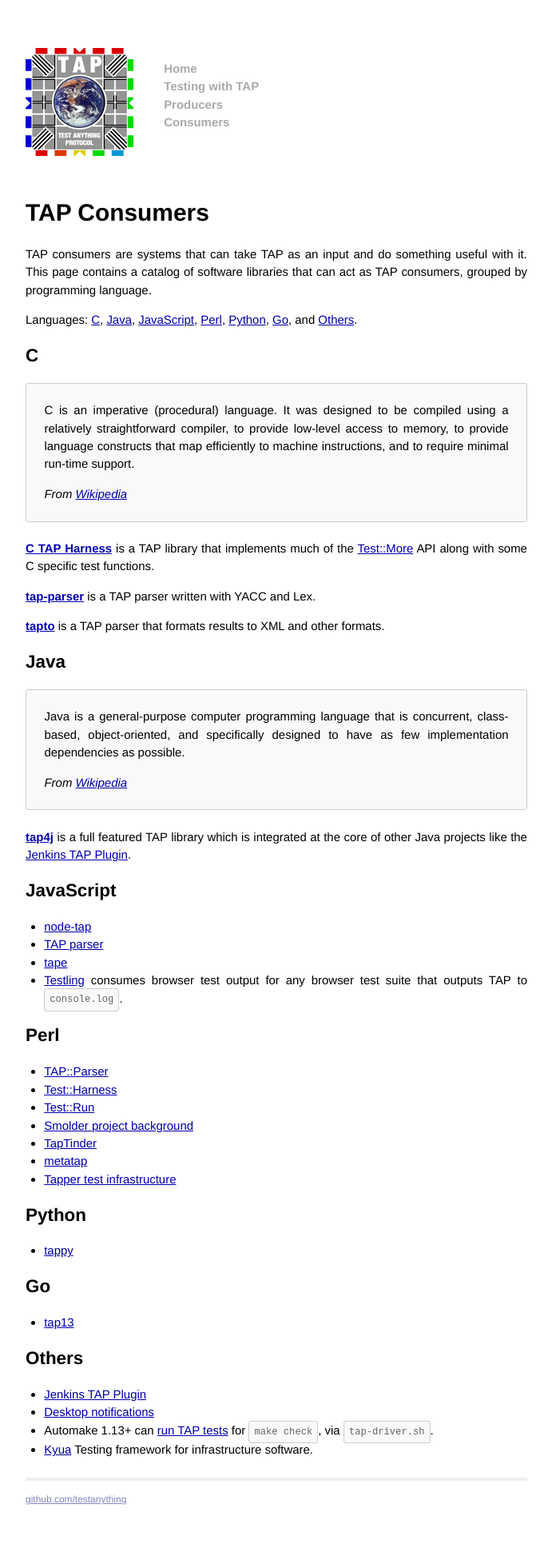
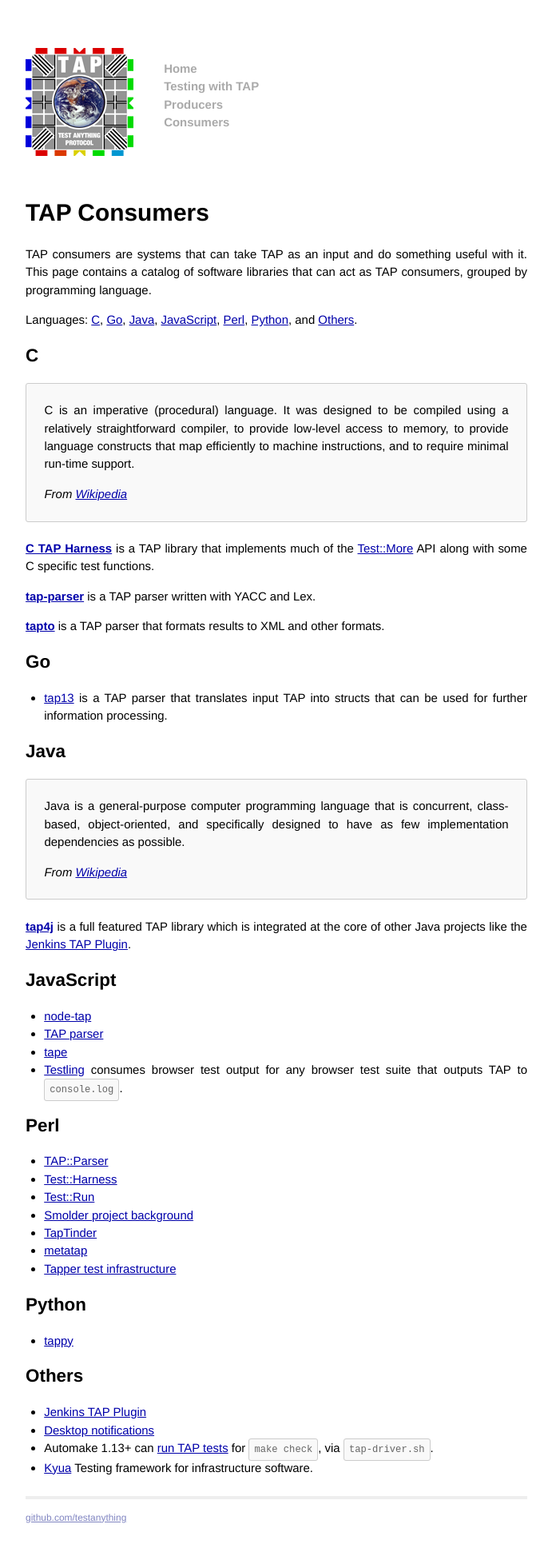
Before and after one commit to TestAnything/testanything.github.io, a Jekyll site: the page built from consumers.md, in a window 1280 px wide. Shown: the whole page at 80% size, without its empty margins (294-985 px from the left). Built offline with Jekyll 4.4.1, drawn with Linux system fonts in a browser that asks for light colours; before the commit the page ends 1914 px from its top, so only the background shows below that.

Commit message:
Properly sort Go section; add descriptive text.

```diff
--- a/consumers.md
+++ b/consumers.md
@@ -13,11 +13,11 @@
 
 Languages:
 [C](#c),
+[Go](#go),
 [Java](#java),
 [JavaScript](#javascript),
 [Perl](#perl),
 [Python](#python),
-[Go](#go),
 and
 [Others](#others).
 
@@ -40,6 +40,11 @@
 
 **[tapto](https://github.com/katef/tapto)** is a TAP parser that formats
 results to XML and other formats.
+
+## <a id="go"></a> [Go](#go)
+
+- [tap13](https://github.com/mpontillo/tap13/) is a TAP parser that translates
+input TAP into structs that can be used for further information processing.
 
 ## <a id="java"></a> [Java](#java)
 
```
Also changed, not shown: other parts of consumers.md (+0 -4 lines).
